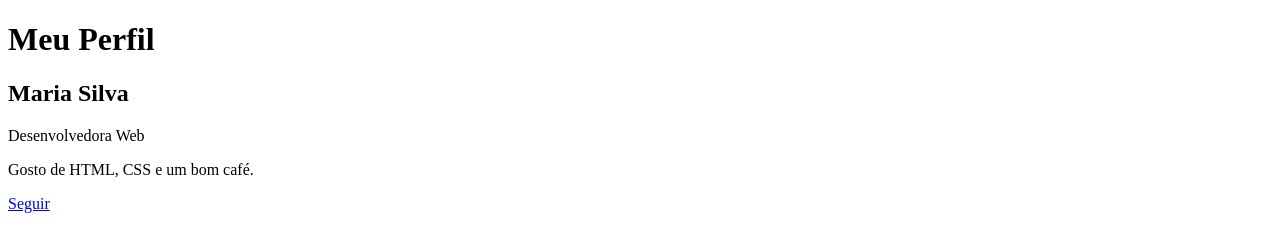
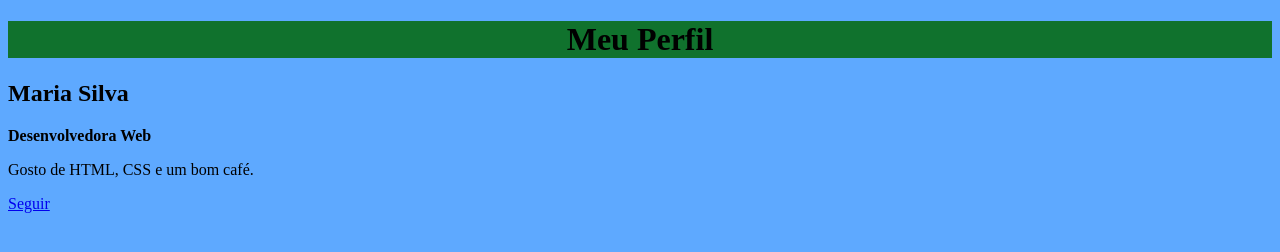
Before and after one commit to Augusto208/-pweb1-ex-b2-00-fundamentos-css, a website: page index.html in a window 1280 px wide. Drawn offline with Linux system fonts and the light colour scheme.

Commit message:
alterei background

```diff
--- a/css/style.css
+++ b/css/style.css
@@ -23,22 +23,28 @@
 
 body {
   /* TODO: background-color */
+background-color: rgba(0, 119, 255, 0.63);
 }
+
 
 #topo {
   /* TODO: background-color */
+background-color: rgb(16, 114, 45);
 }
 
 h1 {
   /* TODO: text-align: center */
+text-align: center;
 }
 
 .cargo {
   /* TODO: font-weight: bold OU font-style: italic */
+font-weight: bold;
 }
 
 .cartao {
   /* TODO: padding, border e margin */
+
 }
 
 .btn {
```
